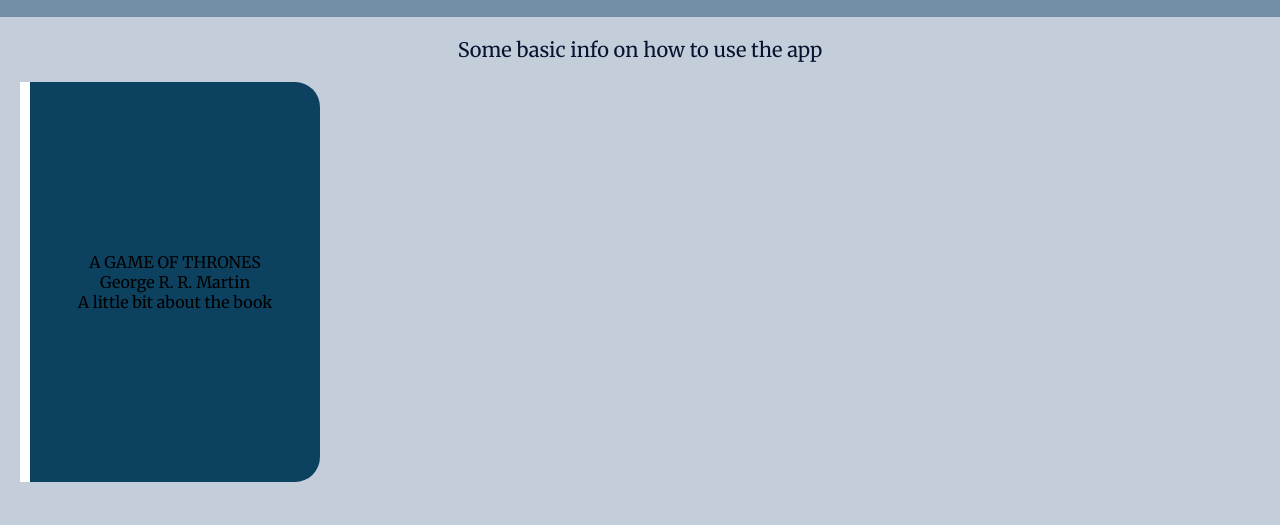
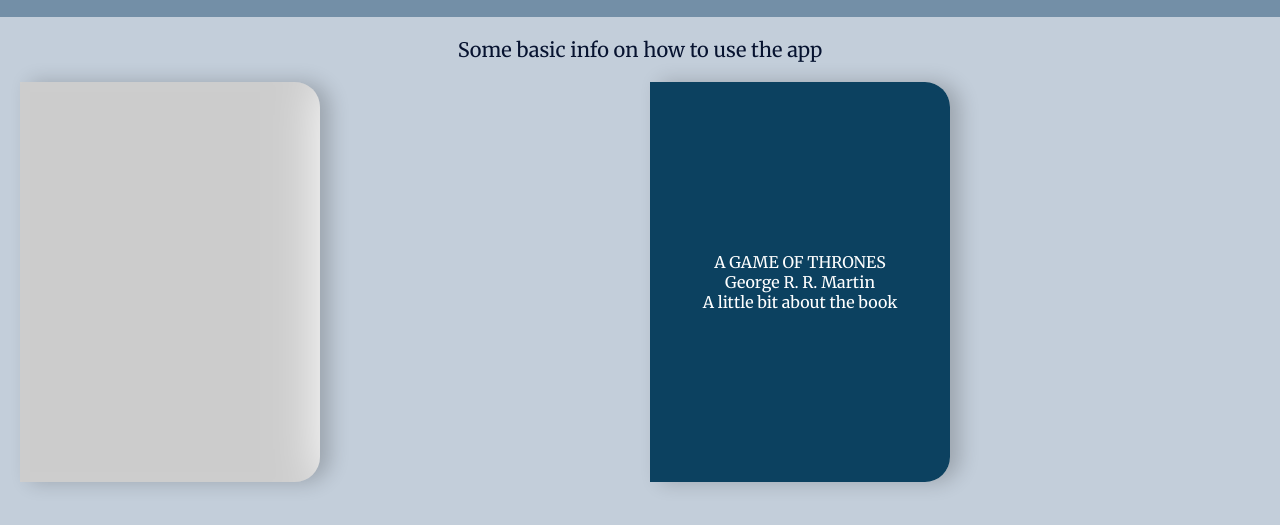
Before and after one commit to daanniill/library, a plain HTML site: page index.html in a window 1280 px wide. Shown: the part 73-598 px from the top of the page. Drawn offline with Linux system fonts and the light colour scheme.

Commit message:
working on book cover animation

```diff
--- a/index.html
+++ b/index.html
@@ -21,10 +21,16 @@
     <main class="main">
         <div class="intro_info">Some basic info on how to use the app</div>
         <div class="book_shelf">
-            <div class="book_card">
-                <div id="title">A GAME OF THRONES</div>
-                <div id="author">George R. R. Martin</div>
-                <div id="desc">A little bit about the book</div>
+            <div class="book"></div>
+            <div class="book">
+                <div class="cover">
+                    <div id="title">A GAME OF THRONES</div>
+                    <div id="author">George R. R. Martin</div>
+                    <div id="desc">A little bit about the book</div>
+                </div>
+                <div class="content">
+                    lkdlsklskd
+                </div>
             </div>
         </div>
     </main>
--- a/styles.css
+++ b/styles.css
@@ -80,14 +80,57 @@ body {
     padding-top: 0;
 }
 
-.book_card {
-    background: var(--tertiary-color);
+.book {
+    position: relative;
+    background-color: var(--text-color);
     width: 300px;
     height: 400px;
     border-radius: 25px;
     border-top-left-radius: 0;
     border-bottom-left-radius: 0;
-    border-left: 10px solid var(--text-color);
+    box-shadow: 10px 0 20px rgb(0, 0, 0, 0.2),
+        inset 300px 0 50px rgb(0, 0, 0, 0.2);
+    transform: perspective(2000px);
+    transform-style: preserve-3d;
+    transition: all 1s ease;
+}
+
+.cover {
+    position: absolute;
+    top: 0;
+    left: 0;
+    width: 100%;
+    height: 100%;
+    background-color: var(--tertiary-color);
+    border-radius: 25px;
+    border-top-left-radius: 0;
+    border-bottom-left-radius: 0;
+    display: flex;
+    flex-direction: column;
+    justify-content: center;
+    align-items: center;
+    padding: 20px;
+    transform-origin: left;
+    transform-style: preserve-3d;
+    transition: all 1s ease;
+}
+
+.book:hover {
+    box-shadow: 10px 0 20px rgb(0, 0, 0, 0.2),
+        inset 20px 0 50px rgb(0, 0, 0, 0.2);
+}
+
+.book:hover .cover {
+    box-shadow: 10px 0 20px rgb(0, 0, 0, 0.2);
+    transform: rotateY(-135deg);
+}
+
+.cover > div {
+    color: var(--text-color);
+    backface-visibility: hidden;
+}
+
+.content {
     display: flex;
     flex-direction: column;
     justify-content: center;
```
